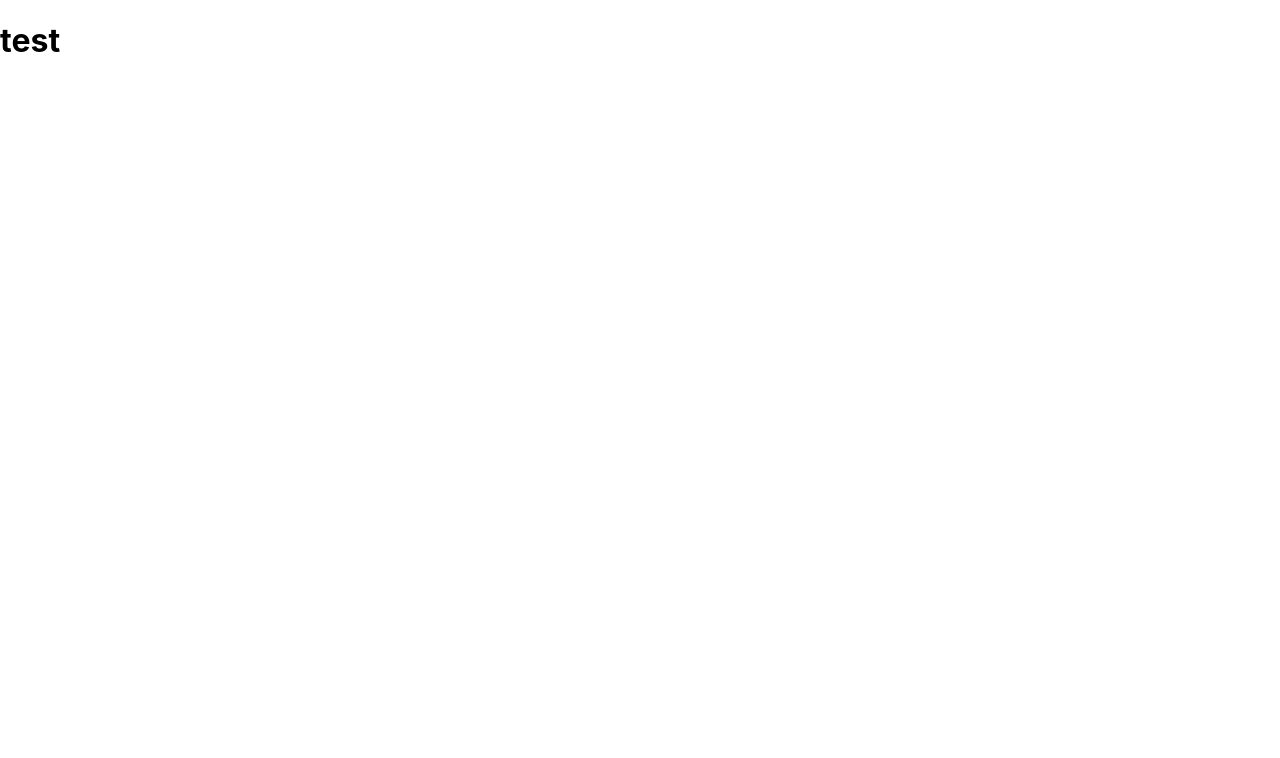
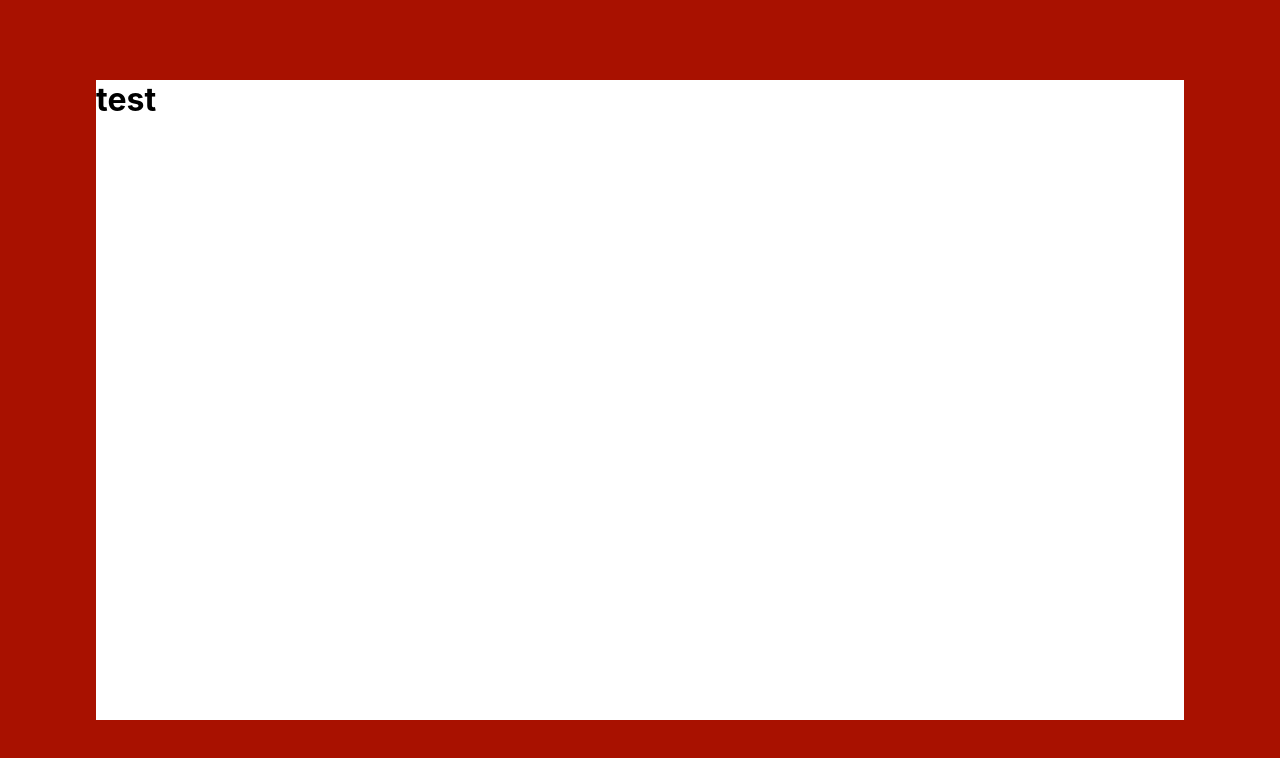
Before and after one commit to BillyMerchan/Libre, a React (Create React App) app in the folder Libre-Server/frontend/: page /map in a window 1280 px wide. Shown: the top 758 px of the page. Built offline with nearby package versions, Linux system fonts and the light colour scheme.

Commit message:
Created map layout and demo scss styling

```diff
--- a/Libre-Server/frontend/src/routes/map/map.scss
+++ b/Libre-Server/frontend/src/routes/map/map.scss
@@ -0,0 +1,16 @@
+$bg-main: #a81100;
+$fg-main: #ffffff;
+
+body {
+    background-color: $bg-main;
+}
+
+.Map {
+    margin-top: 10vh;
+    margin-left: auto;
+    margin-right: auto;
+    display: block;
+    background-color: $fg-main;
+    height: 80vh;
+    width: 85vw;
+}
```
